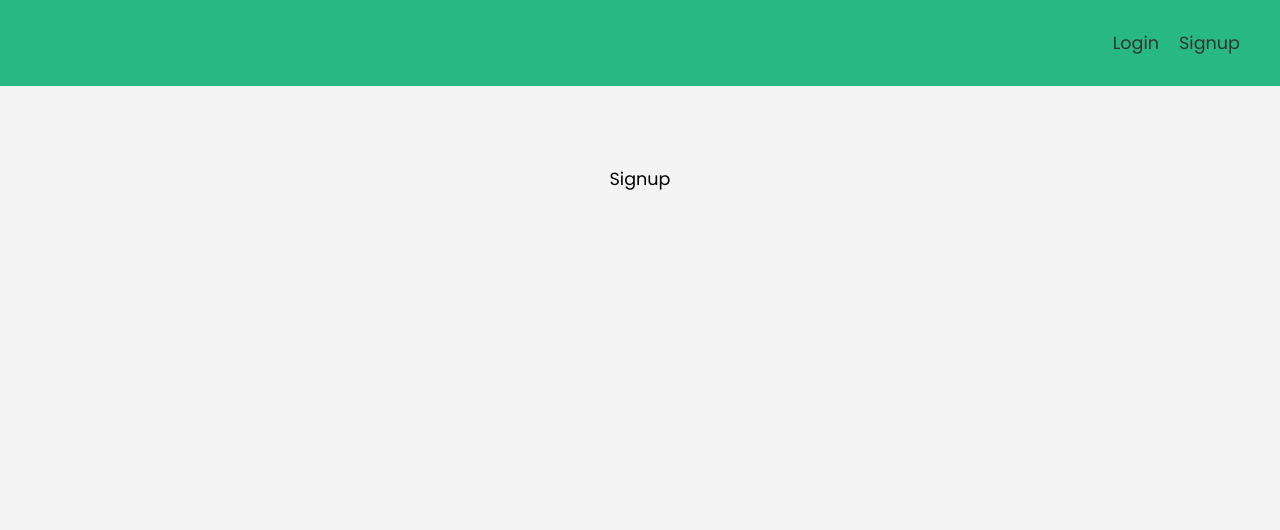
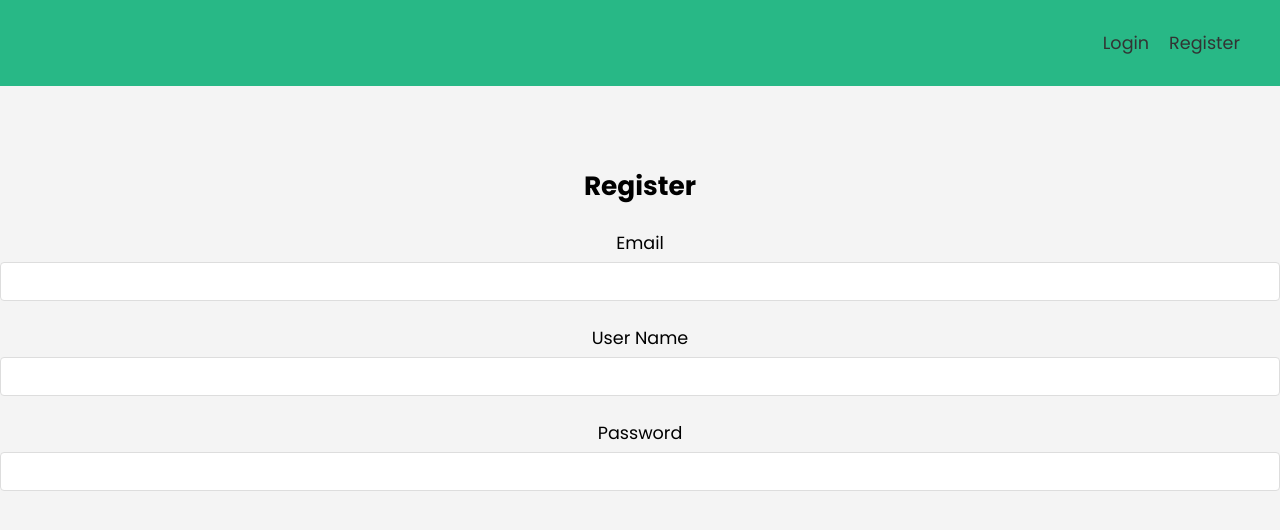
Before and after one commit to jon-cron/hmb, a React (Create React App) app: page /signup in a window 1280 px wide. Shown: the top 530 px of the page. Built offline with nearby package versions, Linux system fonts and the light colour scheme; no server answers.

Commit message:
making signup form

```diff
--- a/src/components/navbar/Navbar.js
+++ b/src/components/navbar/Navbar.js
@@ -24,7 +24,7 @@ export default function Navbar() {
                 <NavLink to="/login">Login</NavLink>
               </li>
               <li>
-                <NavLink to="/signup">Signup</NavLink>
+                <NavLink to="/signup">Register</NavLink>
               </li>
             </>
           )}
--- a/src/pages/signup/Signup.js
+++ b/src/pages/signup/Signup.js
@@ -1,7 +1,43 @@
 import "./Signup.css";
 
-import React from "react";
+import { useState } from "react";
 
 export default function Signup() {
-  return <div>Signup</div>;
+  const [email, setEmail] = useState("");
+  const [password, setPassword] = useState("");
+  const [displayName, setDisplayName] = useState("");
+  return (
+    <div className="signup">
+      <h2>Register</h2>
+      <form className="form">
+        <label>
+          <span>Email</span>
+          <input
+            type="email"
+            onChange={(e) => setEmail(e.target.value)}
+            value={email}
+            required
+          />
+        </label>
+        <label>
+          <span>User Name</span>
+          <input
+            type="text"
+            onChange={(e) => setDisplayName(e.target.value)}
+            value={displayName}
+            required
+          />
+        </label>
+        <label>
+          <span>Password</span>
+          <input
+            type="password"
+            onChange={(e) => setPassword(e.target.value)}
+            value={password}
+            required
+          />
+        </label>
+      </form>
+    </div>
+  );
 }
```
